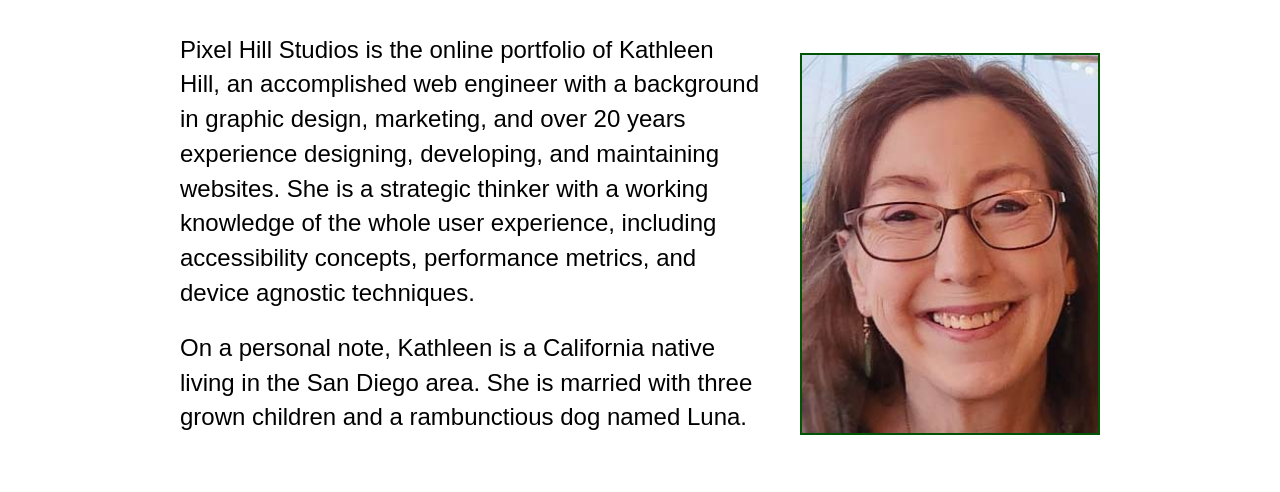
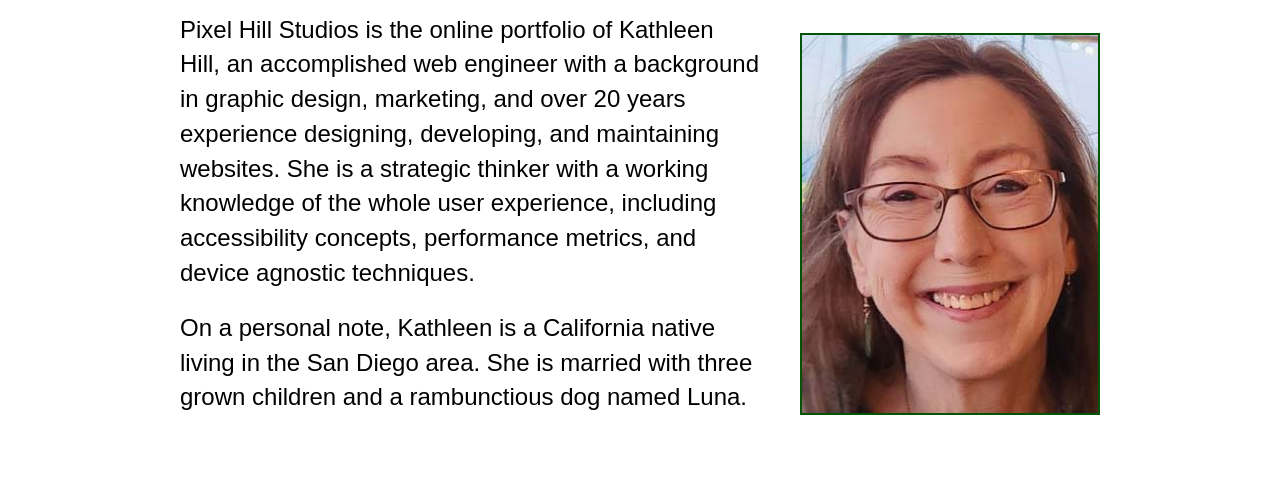
Before and after one commit to kathhill/pixelhillstudios, an Astro site: page /about in a window 1280 px wide. Shown: the part 190-682 px from the top of the page. Built offline with nearby package versions, Linux system fonts and the light colour scheme; Astro itself is replaced by a stand-in of ours.

Commit message:
feat: Tweak spacing

```diff
--- a/src/pages/about.astro
+++ b/src/pages/about.astro
@@ -93,7 +93,7 @@
 
 <style lang="scss">
 	section {
-		padding: 2rem 0;
+		padding: 1rem 0 2rem;
 		margin: 0 auto;
 
 		h1,
```
